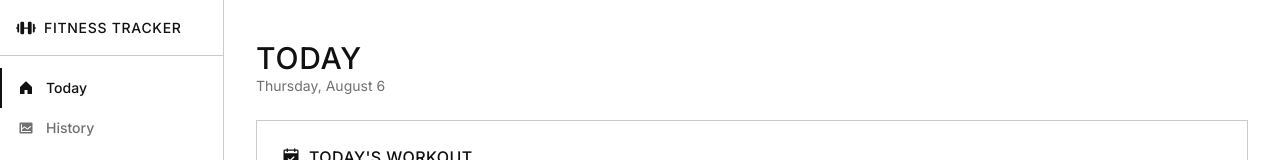
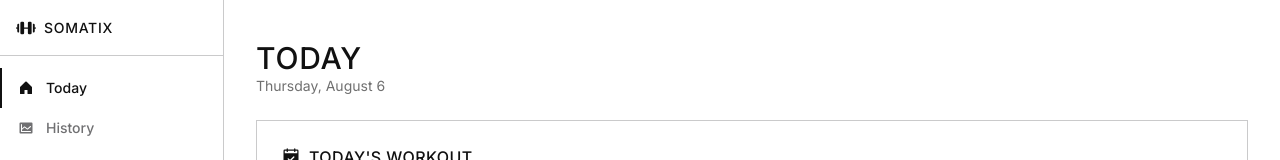
Before and after one commit to BaratovSokhibjon/fitness-tracking-app, a Next.js app: page / in a window 1280 px wide. Shown: the top 160 px of the page. Built offline with nearby package versions, Linux system fonts and the light colour scheme; no server answers; the database is empty.

Commit message:
feat: rename project to Somatix and update related documentation

```diff
--- a/package.json
+++ b/package.json
@@ -1,5 +1,5 @@
 {
-  "name": "fitness-tracking",
+  "name": "somatix",
   "version": "0.1.0",
   "private": true,
   "scripts": {
--- a/src/app/layout.tsx
+++ b/src/app/layout.tsx
@@ -18,8 +18,8 @@ const bebasNeue = Bebas_Neue({
 });
 
 export const metadata: Metadata = {
-  title: "Fitness Tracker",
-  description: "Personal fitness tracking for an 8-week body transformation program.",
+  title: "Somatix",
+  description: "Somatix — personal fitness tracking for an 8-week body transformation program.",
 };
 
 export default function RootLayout({ children }: { children: React.ReactNode }) {
--- a/src/components/layout/sidebar.tsx
+++ b/src/components/layout/sidebar.tsx
@@ -34,7 +34,7 @@ export function Sidebar() {
     <aside className="hidden w-56 shrink-0 flex-col border-r border-hairline bg-canvas md:flex">
       <div className="flex h-14 items-center gap-2 border-b border-hairline px-4">
         <Barbell className="h-5 w-5 text-ink" />
-        <span className="text-sm font-medium uppercase tracking-wider text-ink">Fitness Tracker</span>
+        <span className="text-sm font-medium uppercase tracking-wider text-ink">Somatix</span>
       </div>
       <nav className="flex-1 py-3">
         {navItems.map((item) => {
```
Also changed, not shown: 2 other files (tests, documents, lock files or other folders).
